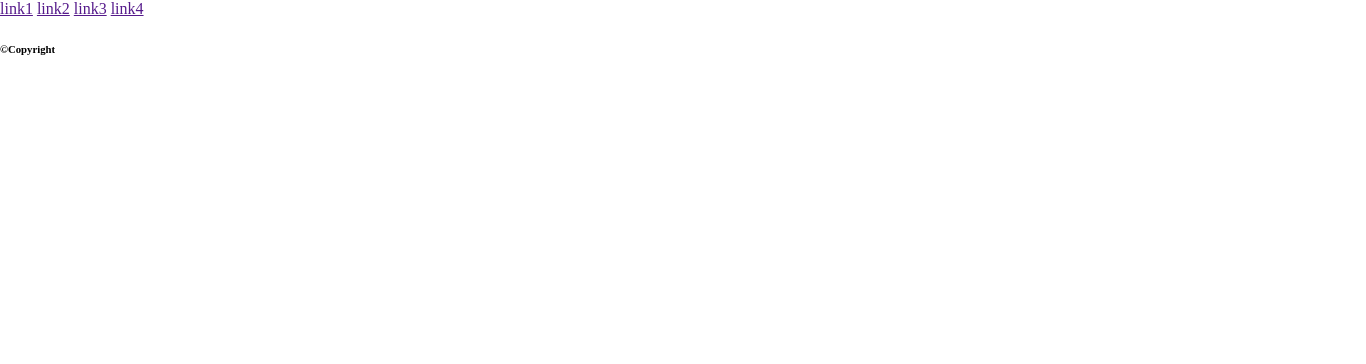
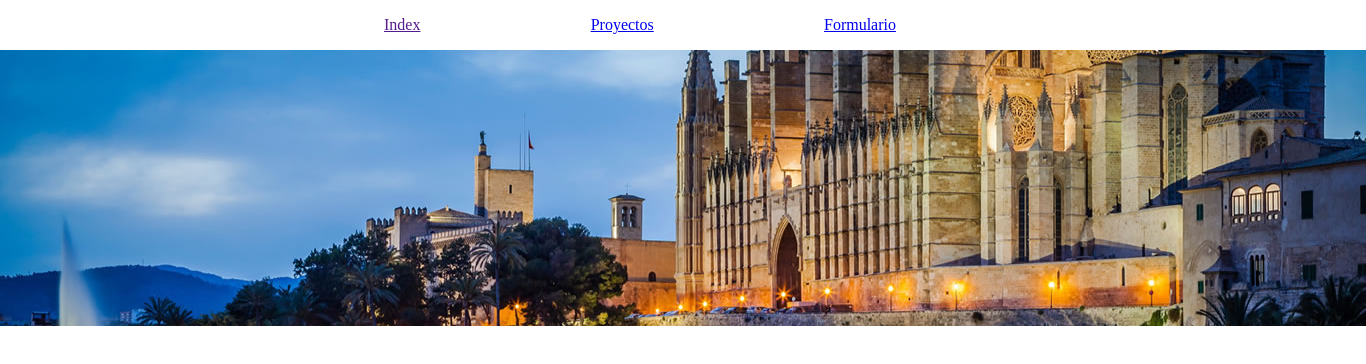
Before and after one commit to Raulrufino/miPrimeraWeb, a plain HTML site: page index.html in a window 1280 px wide. Shown: the whole page, 1366 px wide, since content can reach past the window. Drawn offline with Linux system fonts and the light colour scheme.

Commit message:
mi primera web

```diff
--- a/css/index.css
+++ b/css/index.css
@@ -1,3 +1,31 @@
 /* *********************************** */
 /* *** Estilos SOLO para index.html *** */
 /* *********************************** */
+
+
+#container{
+    display: grid;
+    grid-template-columns: 1fr;
+    justify-content: center;
+}
+
+.container__header{
+    grid-column: 1/2;
+    display: grid;
+    grid-template-columns: 30% 1fr 30%;
+    grid-template-rows: 50px;
+
+}
+
+.container__header__nav{
+    grid-column: 2/3;
+    display: flex;
+    justify-content: space-between;
+    align-items: center;
+
+}
+
+.header__picture{
+    grid-column: 1/5;
+
+}
--- a/index.html
+++ b/index.html
@@ -28,25 +28,30 @@
   </head>
   <body>
     <div id="container">
-    <!-- *** ESTRUCTURA SEMÁNTICA *** -->
-    <!-- Header (encabezado de la página, zona superior) -->
-    <header>
-      <!-- nav (el navegador de toda la web) -->
-      <nav>
-        <a href="" class="link1">link1</a>
-        <a href="" class="link2">link2</a>
-        <a href="" class="link3">link3</a>
-        <a href="" class="link4">link4</a>
+    <header class="container__header">
+
+      <nav class="container__header__nav">
+        <a href="" class="link1">Index</a>
+        <a href="proyectos.html" class="link2">Proyectos</a>
+        <a href="proyectos.html" class="link3">Formulario</a>
+
       </nav>
+      <picture class="header__picture">
+        <source
+        srcset="img/desktop/1366x768/mallorca@1x.jpg,
+                img/desktop/1366x768/mallorca@2x.jpg"
+
+        media="(min-width:1200px)"
+      />
+
+      <!-- Imagen de respaldo -->
+      <img src="" alt="banner" />
+
+      </picture>
+
     </header>
-    <!-- Main (centro de la página, zona central) -->
-    <main>
-      <!-- section y article (posibilidades dentro de main) -->
-    </main>
-    <!-- Footer (final de la página, zona inferior) -->
-    <footer>
-      <h6>&copy;Copyright</h6>
-    </footer>
+
+
     </div>
     <!-- *** Google Analytics *** -->
     <script src="https://www.google-analytics.com/analytics.js" async></script>
```
Also changed, not shown: img/desktop/1366x768/mallorca@1x.jpg (added), img/desktop/1366x768/mallorca@2x.png (added).
